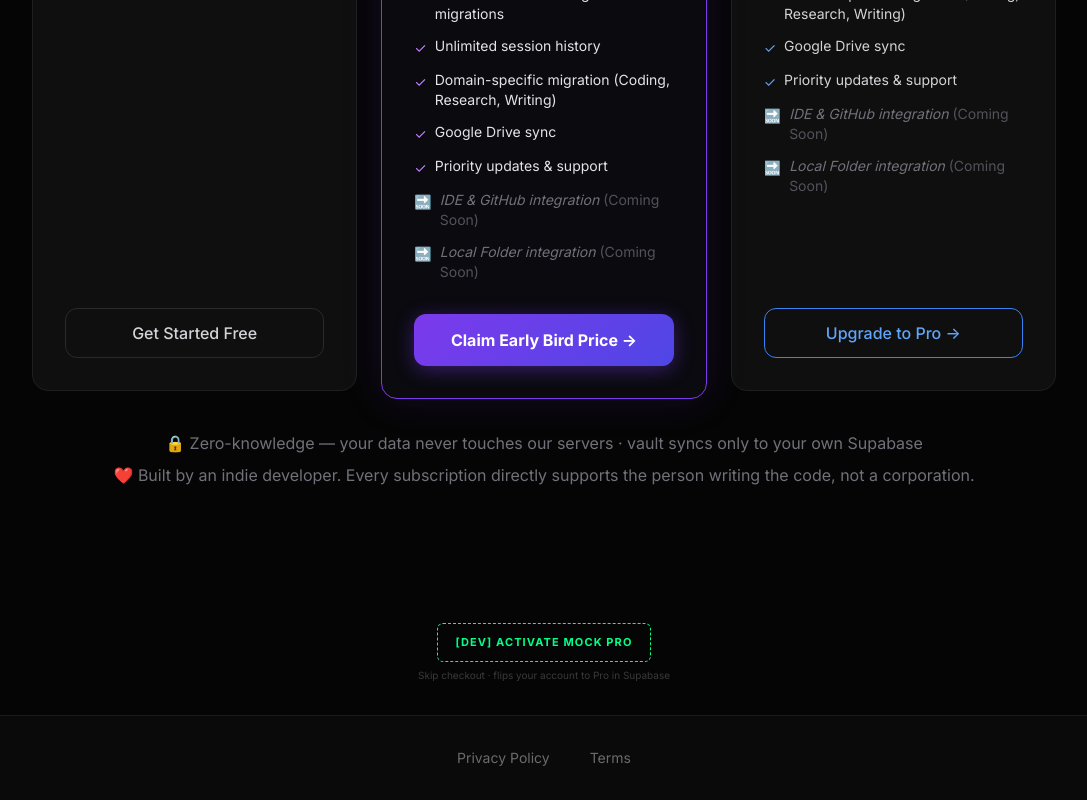
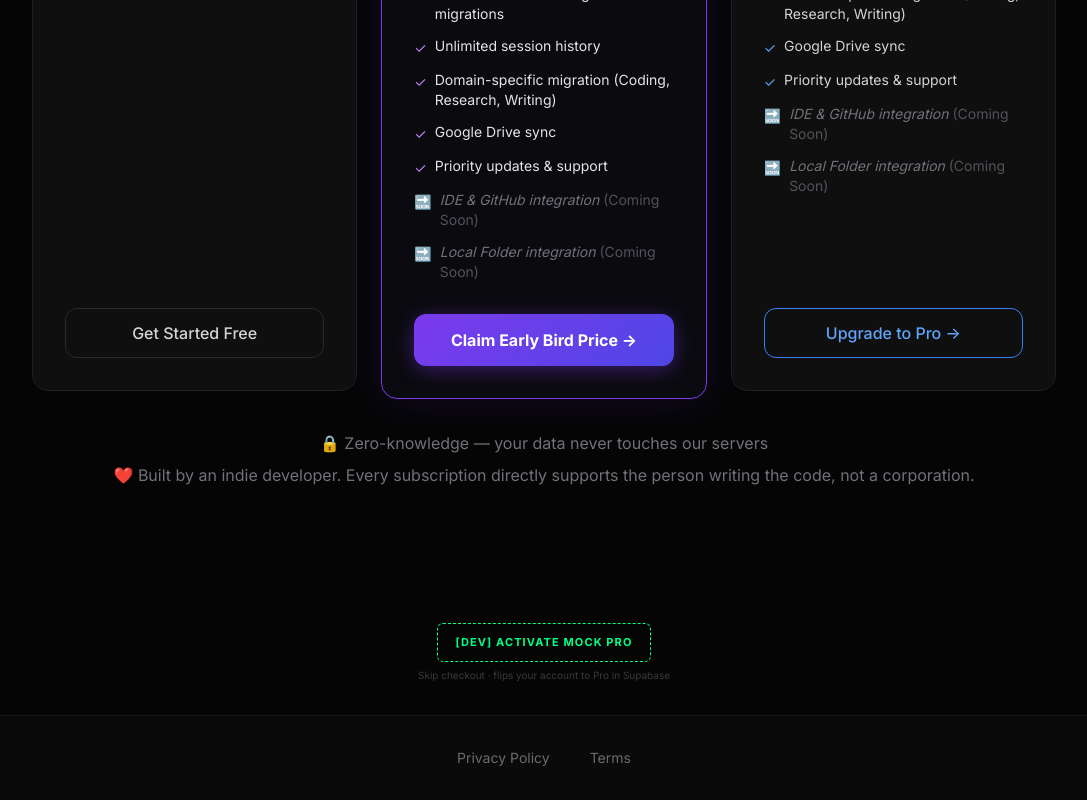
Before and after one commit to he99codes/ContextMover, a Next.js app in the folder packages/web/: page /pricing in a window 1280 px wide. Shown: the part 662-1462 px from the top of the page, without its empty margins (96-1183 px from the left). Built offline with nearby package versions, Linux system fonts and the light colour scheme; no server answers.

Commit message:
pricing-change---

```diff
--- a/packages/web/src/components/pricing/PricingSection.tsx
+++ b/packages/web/src/components/pricing/PricingSection.tsx
@@ -248,10 +248,10 @@ export default function PricingSection() {
       </div>
 
       <div className="text-center mt-10 space-y-2 px-10 pb-10">
-        <p className="text-zinc-500 text-s">
-          🔒 Zero-knowledge — your data never touches our servers · vault syncs only to your own Supabase
+        <p className="text-zinc-500 text-l">
+          🔒 Zero-knowledge — your data never touches our servers
         </p>
-        <p className="text-zinc-500 text-s">
+        <p className="text-zinc-500 text-l">
           ❤️ Built by an indie developer. Every subscription directly supports the person writing the code, not a corporation.
         </p>
       </div>
```
